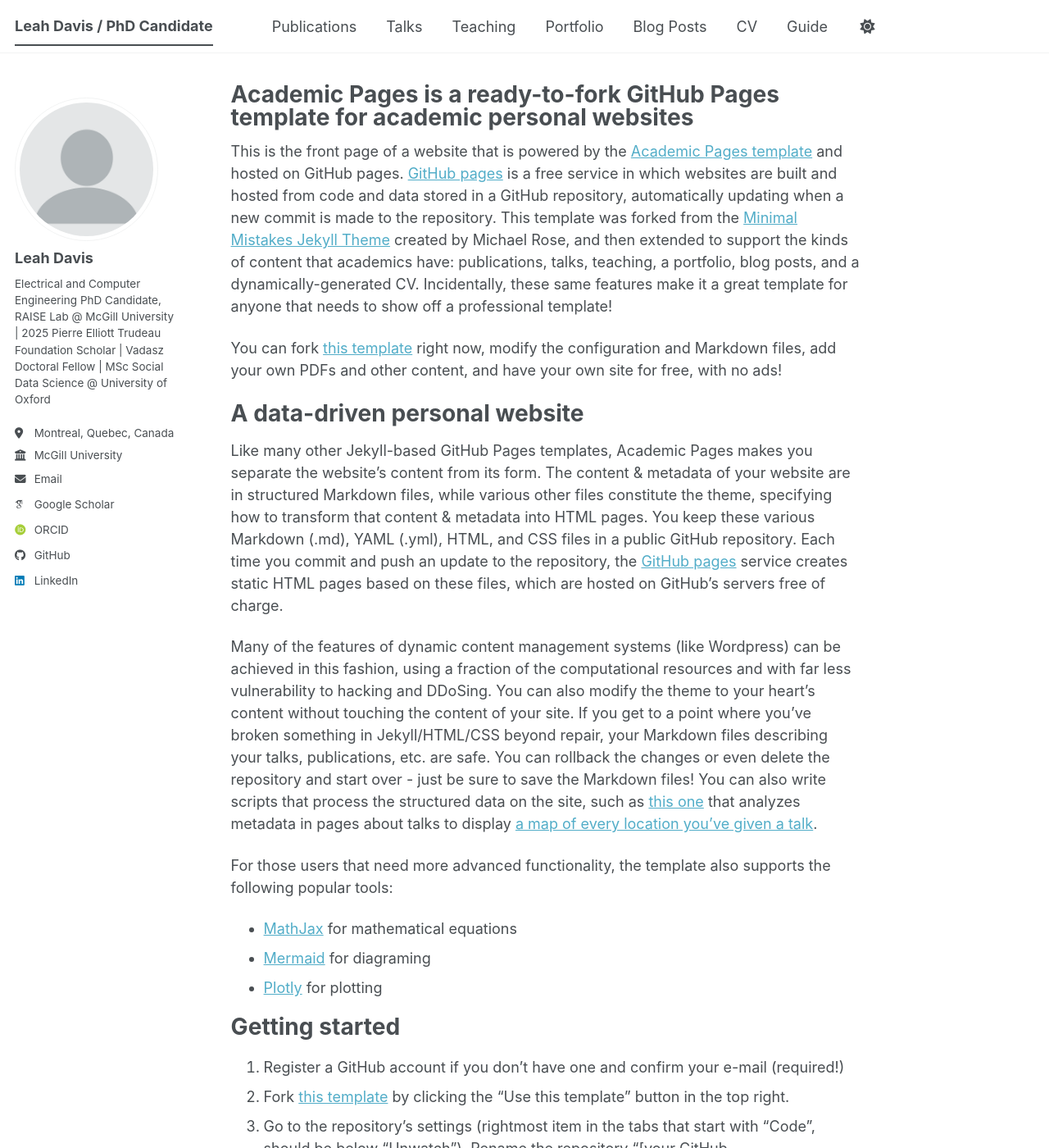
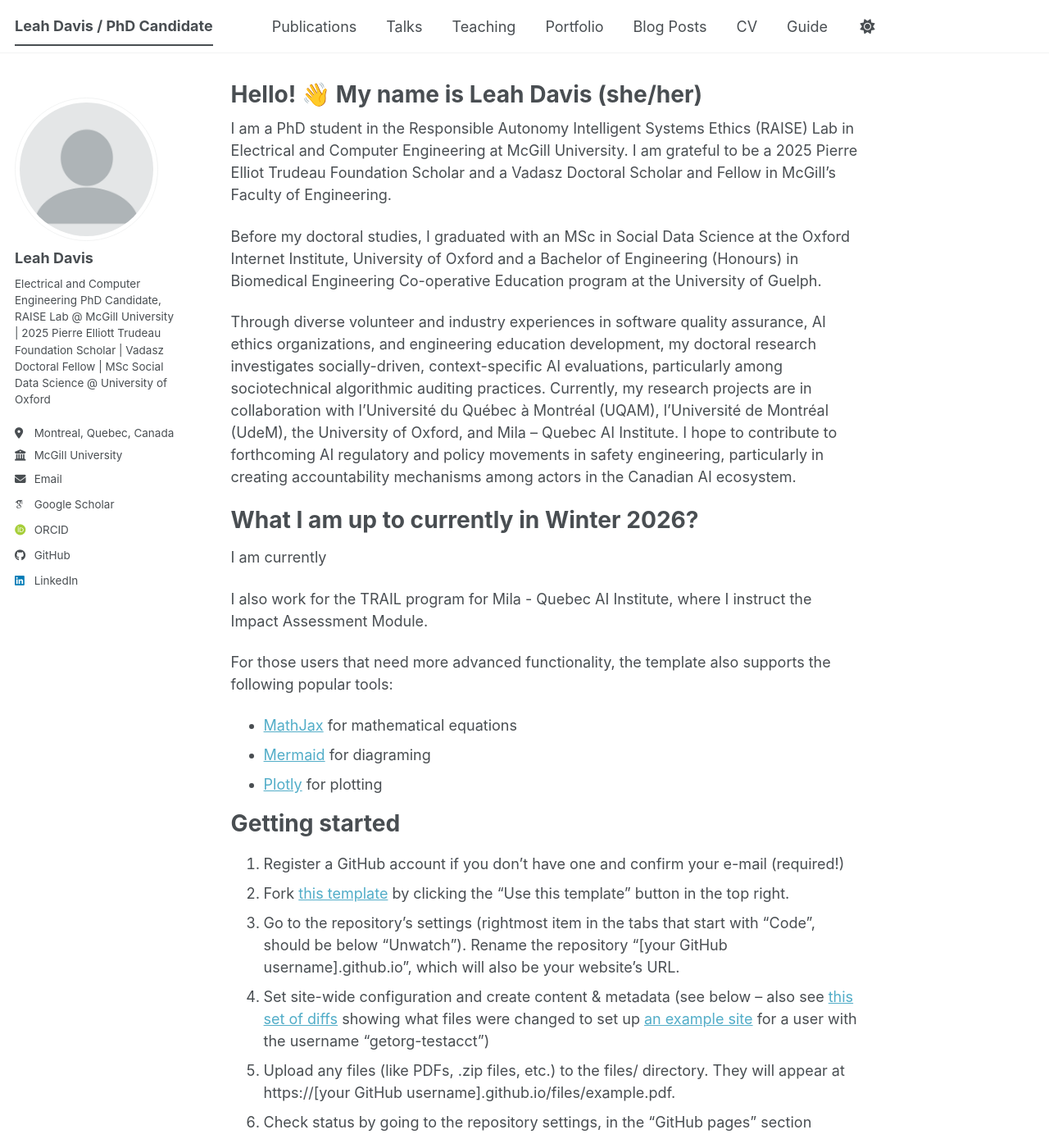
Before and after one commit to ldavis-design/ldavis-design.github.io, a Jekyll site: the page built from _pages/about.md, in a window 1280 px wide and 1400 px high. Shown: the whole window at 82% size. Built offline with Jekyll 4.4.1, drawn with Linux system fonts in a browser that asks for light colours; some web fonts are replaced; a script bundle is joined from its source files by our own code; library files that are not in the unit come from our copies.

Commit message:
Update about.md

```diff
--- a/_pages/about.md
+++ b/_pages/about.md
@@ -1,21 +1,23 @@
 ---
 permalink: /
-title: "Academic Pages is a ready-to-fork GitHub Pages template for academic personal websites"
+title: "Hello! 👋 My name is Leah Davis (she/her)"
 author_profile: true
 redirect_from:
   - /about/
   - /about.html
 ---
 
-This is the front page of a website that is powered by the [Academic Pages template](https://github.com/academicpages/academicpages.github.io) and hosted on GitHub pages. [GitHub pages](https://pages.github.com) is a free service in which websites are built and hosted from code and data stored in a GitHub repository, automatically updating when a new commit is made to the repository. This template was forked from the [Minimal Mistakes Jekyll Theme](https://mmistakes.github.io/minimal-mistakes/) created by Michael Rose, and then extended to support the kinds of content that academics have: publications, talks, teaching, a portfolio, blog posts, and a dynamically-generated CV. Incidentally, these same features make it a great template for anyone that needs to show off a professional template!
+I am a PhD student in the Responsible Autonomy Intelligent Systems Ethics (RAISE) Lab in Electrical and Computer Engineering at McGill University. I am grateful to be a 2025 Pierre Elliot Trudeau Foundation Scholar and a Vadasz Doctoral Scholar and Fellow in McGill’s Faculty of Engineering.
 
- You can fork [this template](https://github.com/academicpages/academicpages.github.io) right now, modify the configuration and Markdown files, add your own PDFs and other content, and have your own site for free, with no ads!
+Before my doctoral studies, I graduated with an MSc in Social Data Science at the Oxford Internet Institute, University of Oxford and a Bachelor of Engineering (Honours) in Biomedical Engineering Co-operative Education program at the University of Guelph.
 
-A data-driven personal website
+Through diverse volunteer and industry experiences in software quality assurance, AI ethics organizations, and engineering education development, my doctoral research investigates socially-driven, context-specific AI evaluations, particularly among sociotechnical algorithmic auditing practices. Currently, my research projects are in collaboration with l'Université du Québec à Montréal (UQAM), l’Université de Montréal (UdeM), the University of Oxford, and Mila – Quebec AI Institute. I hope to contribute to forthcoming AI regulatory and policy movements in safety engineering, particularly in creating accountability mechanisms among actors in the Canadian AI ecosystem.
+
+What I am up to currently in Winter 2026?
 ======
-Like many other Jekyll-based GitHub Pages templates, Academic Pages makes you separate the website's content from its form. The content & metadata of your website are in structured Markdown files, while various other files constitute the theme, specifying how to transform that content & metadata into HTML pages. You keep these various Markdown (.md), YAML (.yml), HTML, and CSS files in a public GitHub repository. Each time you commit and push an update to the repository, the [GitHub pages](https://pages.github.com/) service creates static HTML pages based on these files, which are hosted on GitHub's servers free of charge.
+I am currently
 
-Many of the features of dynamic content management systems (like Wordpress) can be achieved in this fashion, using a fraction of the computational resources and with far less vulnerability to hacking and DDoSing. You can also modify the theme to your heart's content without touching the content of your site. If you get to a point where you've broken something in Jekyll/HTML/CSS beyond repair, your Markdown files describing your talks, publications, etc. are safe. You can rollback the changes or even delete the repository and start over - just be sure to save the Markdown files! You can also write scripts that process the structured data on the site, such as [this one](https://github.com/academicpages/academicpages.github.io/blob/master/talkmap.ipynb) that analyzes metadata in pages about talks to display [a map of every location you've given a talk](https://academicpages.github.io/talkmap.html).
+I also work for the TRAIL program for Mila - Quebec AI Institute, where I instruct the Impact Assessment Module.
 
 For those users that need more advanced functionality, the template also supports the following popular tools:
 - [MathJax](https://www.mathjax.org/) for mathematical equations
```
